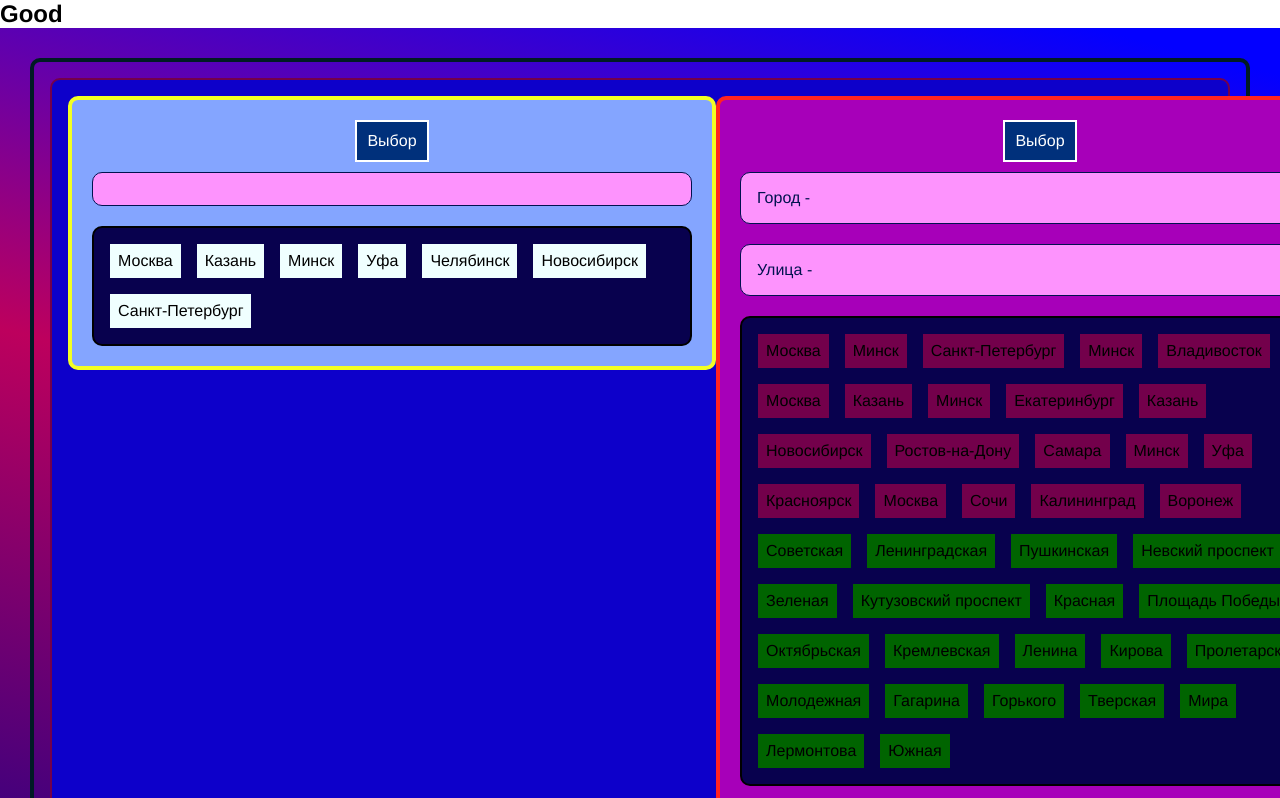
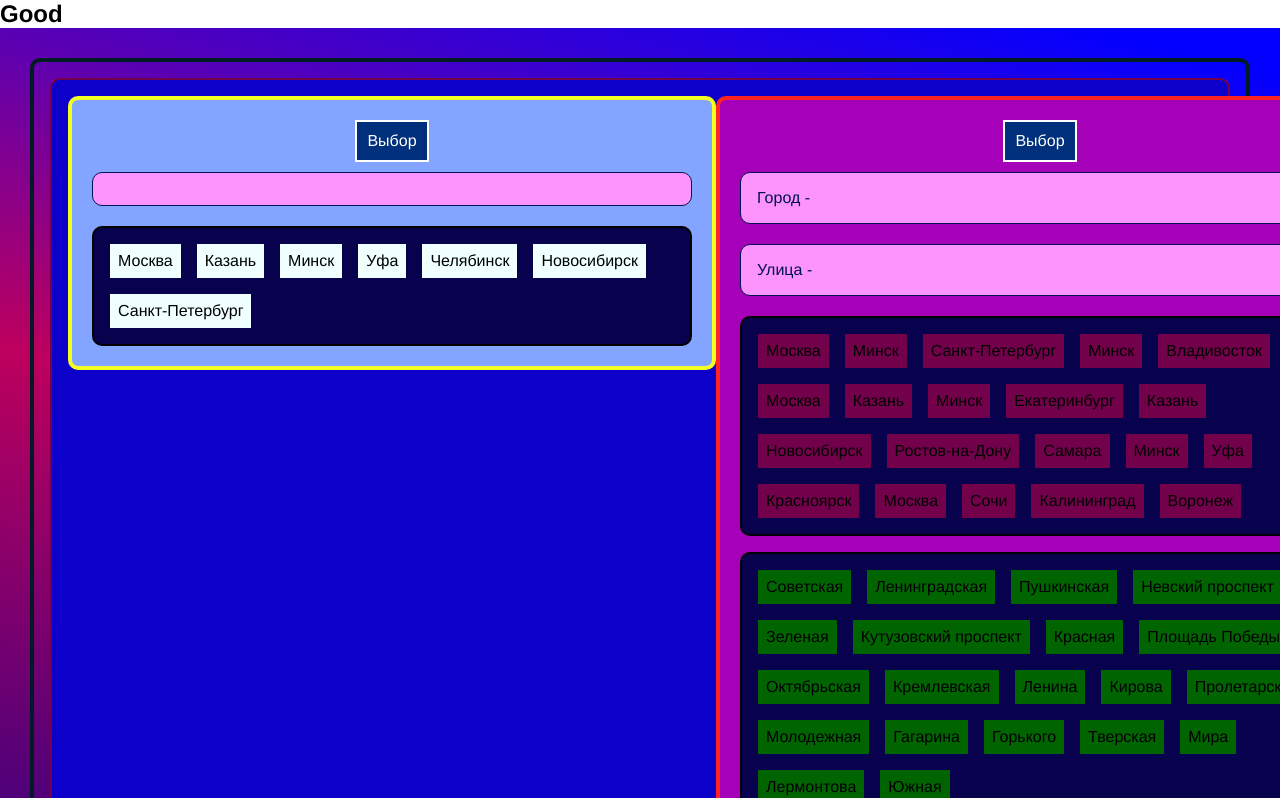
Before and after one commit to satanov-asain/angular-y, an Angular app: page / in a window 1280 px wide. Shown: the top 798 px of the page. Built offline with nearby package versions, Linux system fonts and the light colour scheme.

Commit message:
city and street lists

```diff
--- a/src/app/components/city-choise/city-choise-hard/city-choise-hard.component.html
+++ b/src/app/components/city-choise/city-choise-hard/city-choise-hard.component.html
@@ -1,7 +1,8 @@
 
 
 <span class="result city">Город - {{resultCity}}</span>
-<span class="result city">Улица - {{resultStreet}}</span>
+
+<span class="result street">Улица - {{resultStreet}}</span>
 
 <app-city-choise-list-hard
   (cityOutput)="choiseResultCity($event)"
--- a/src/app/components/city-choise/city-choise-hard/city-choise-hard.component.ts
+++ b/src/app/components/city-choise/city-choise-hard/city-choise-hard.component.ts
@@ -20,7 +20,7 @@ export class CityChoiseHardComponent implements OnInit {
     this.resultCity = city;
   }
 
-  choiseResultStreet(street: string ): void {
+  choiseResultStreet(street: string): void {
     this.resultStreet = street;
   }
 
--- a/src/app/components/city-choise/city-choise-list-hard/city-choise-list-hard.component.html
+++ b/src/app/components/city-choise/city-choise-list-hard/city-choise-list-hard.component.html
@@ -8,6 +8,10 @@
     {{city}}
   </div>
 
+</div>
+
+<div class="list">
+
   <div
     class="street-list"
     *ngFor="let street of streetList"
--- a/src/app/components/city-choise/city-choise-list-hard/city-choise-list-hard.component.scss
+++ b/src/app/components/city-choise/city-choise-list-hard/city-choise-list-hard.component.scss
@@ -1,5 +1,7 @@
 :host{
-  display: block;
+  display: flex;
+  flex-direction: column;
+  row-gap: 16px;
 }
 
 .list {
--- a/src/app/components/city-choise/city-choise-list-hard/city-choise-list-hard.component.ts
+++ b/src/app/components/city-choise/city-choise-list-hard/city-choise-list-hard.component.ts
@@ -40,4 +40,5 @@ export class CityChoiseListHardComponent implements OnInit {
   chooseStreet(choosenStreet: string): void {
     this.streetOutput.emit(choosenStreet);
   }
+
 }
```
